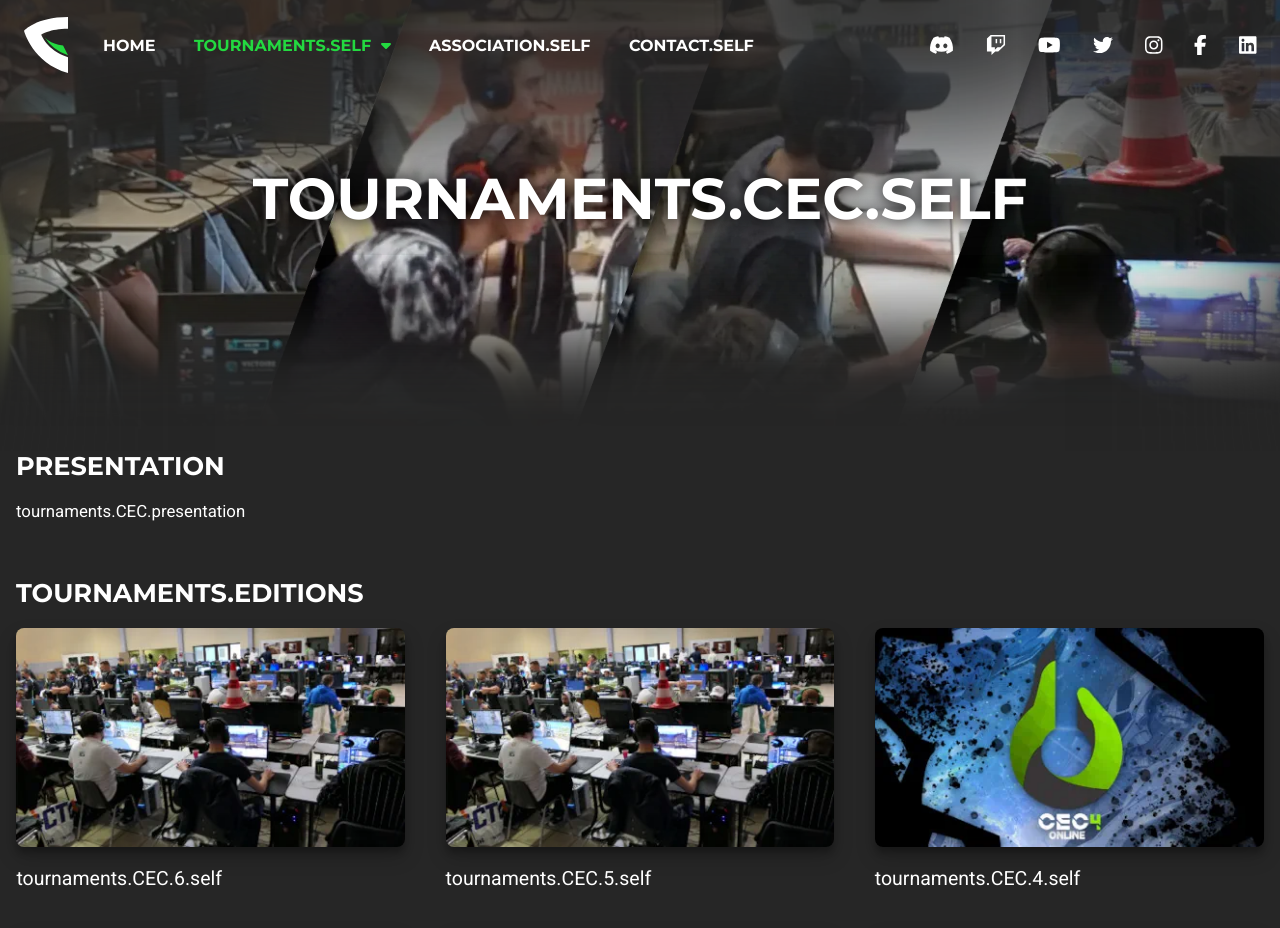
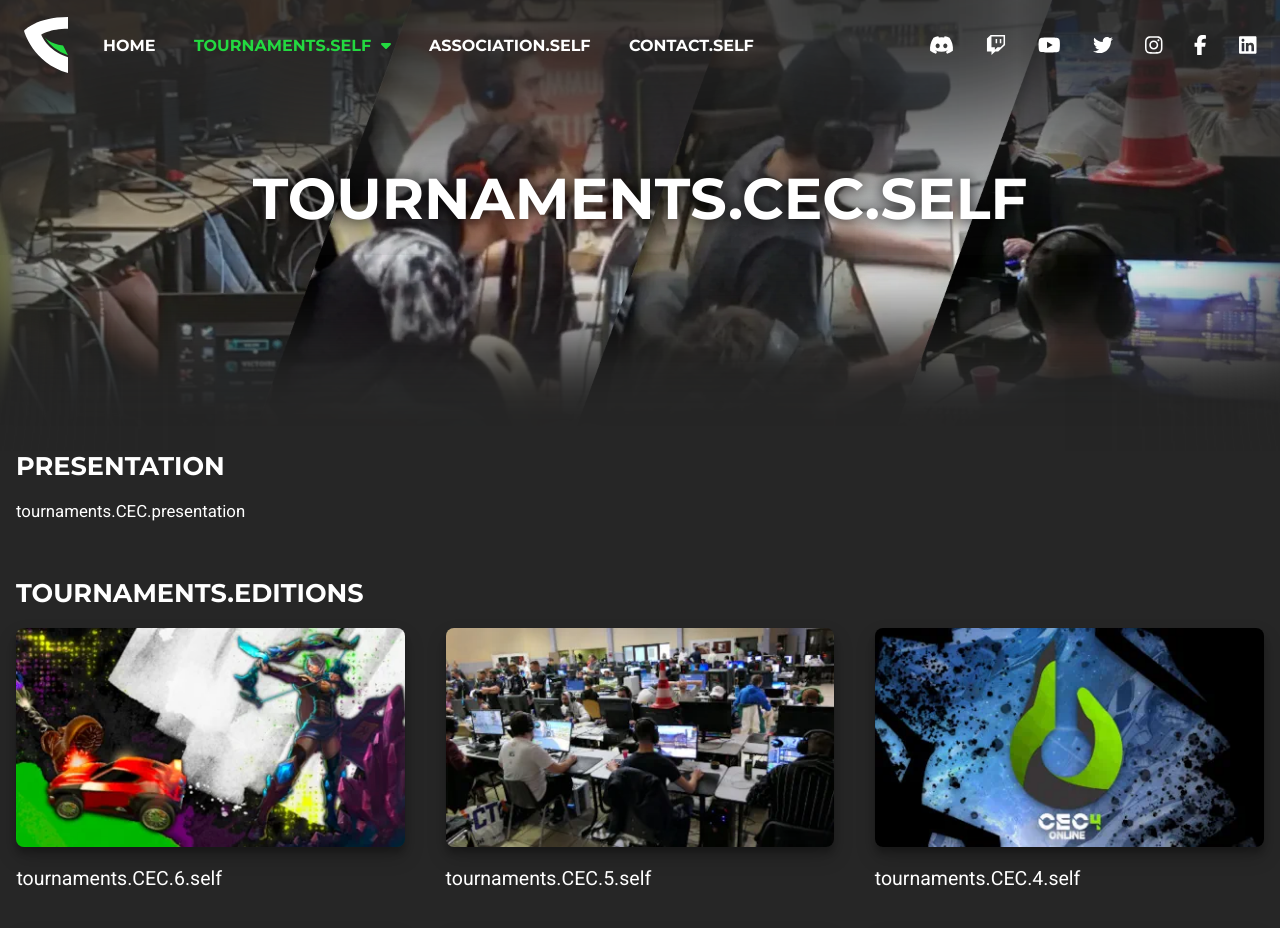
Before and after one commit to Alpes-Esport/Website, a Vue app: page /tournament/CEC in a window 1280 px wide. Shown: the top 928 px of the page. Built offline with nearby package versions, Linux system fonts and the light colour scheme; what @splidejs/vue-splide would draw is missing.

Commit message:
Add CEC 6 tournament image

```diff
--- a/src/views/tournaments/CEC.vue
+++ b/src/views/tournaments/CEC.vue
@@ -35,7 +35,7 @@ export default {
           {
             name: "CEC6",
             title: this.$t("tournaments.CEC.6.self"),
-            img: "assets/img/tournaments/CEC/CEC5.webp",
+            img: "assets/img/tournaments/CEC/CEC6.webp",
           },
           {
             name: "CEC5",
```
Also changed, not shown: src/assets/img/tournaments/CEC/CEC6.webp (added).
